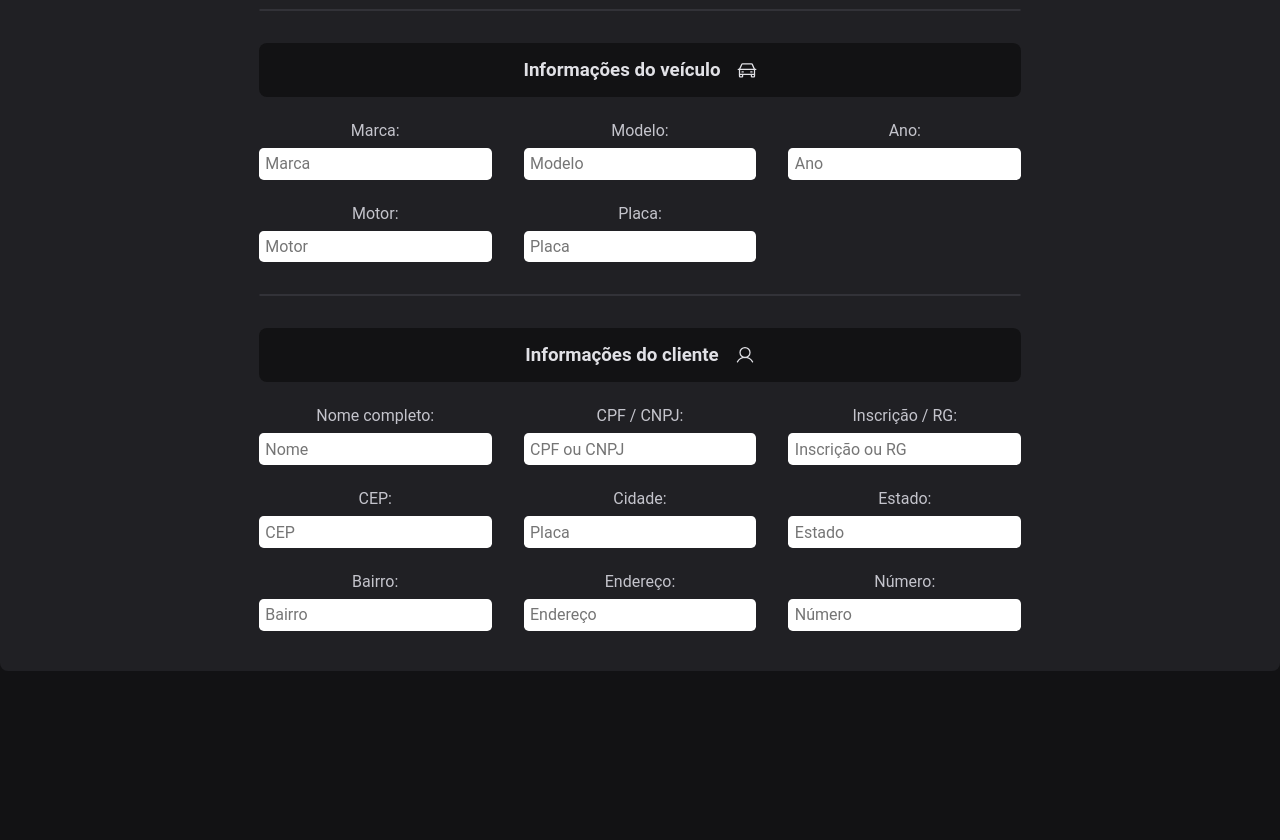
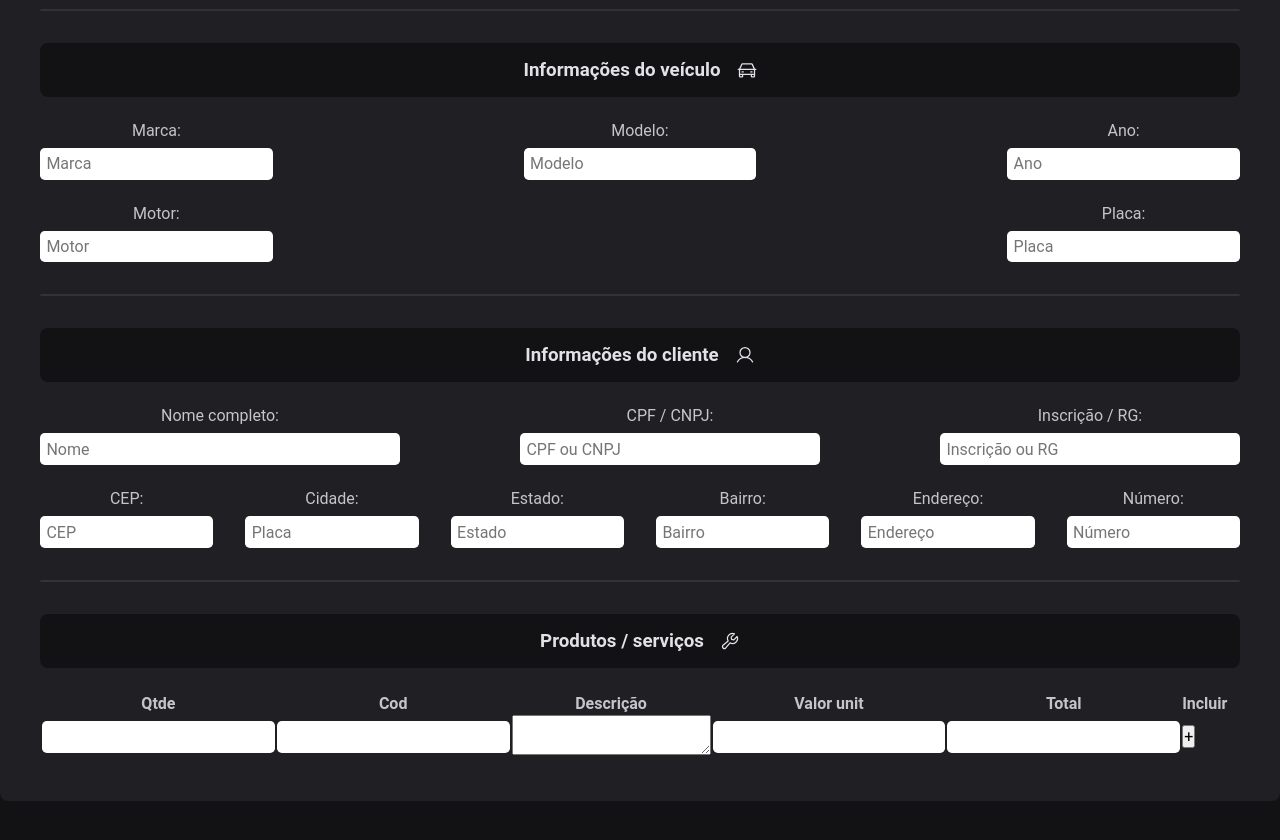
Before and after one commit to caueperuque/ordem_servico, a React (Vite) app: page / in a window 1280 px wide. Shown: the part 340-1180 px from the top of the page. Before the commit the page ends 1091 px from the top, so only its background shows below. Built offline with nearby package versions, Linux system fonts and the light colour scheme.

Commit message:
feat: ajuste layout info cliente

```diff
--- a/src/DefaultLayout/styles.ts
+++ b/src/DefaultLayout/styles.ts
@@ -1,7 +1,7 @@
 import styled from "styled-components";
 
 export const LayoutContainer = styled.div`
-    /* max-width: 74rem; */
+    max-width: 100rem;
     /* height: calc(100vh - 10rem); */
     margin: 5rem auto;
     padding: 2.5rem;
--- a/src/pages/OrdemServico/components/InfoCliente/index.tsx
+++ b/src/pages/OrdemServico/components/InfoCliente/index.tsx
@@ -3,8 +3,8 @@
      Nome
      CPF/CNPJ
      Inscrição/RG
+     CEP
      Endereço / bairro
-     CEP
      Cidade - estado
   */
 
@@ -14,27 +14,23 @@ import { useEffect, useState } from "react";
 import { consultarCep } from "../../../../helpers/functions";
 
 export const InfoCliente = () => {
-  const [cepField, setCepField] = useState<string>('');
-  const [cityField, setCityField] = useState<string>('');
-  const [addressField, setAddressField] = useState<string>('');
-  const [stateField, setStateField] = useState<string>('');
-  const [neighborhoodField, setNeighborhoodField] = useState<string>('');
-  const [numberField, setNumberField] = useState<string>('');
-
+  const [cepField, setCepField] = useState<string>("");
+  const [cityField, setCityField] = useState<string>("");
+  const [addressField, setAddressField] = useState<string>("");
+  const [stateField, setStateField] = useState<string>("");
+  const [neighborhoodField, setNeighborhoodField] = useState<string>("");
+  const [numberField, setNumberField] = useState<string>("");
 
   useEffect(() => {
-    if(cepField.length === 8){
+    if (cepField.length === 8) {
       consultarCep(cepField).then(({ logradouro, bairro, uf, localidade }) => {
         setAddressField(logradouro);
         setNeighborhoodField(bairro);
         setCityField(localidade);
         setStateField(uf);
-
       });
     }
   }, [cepField]);
-
-  // console.log(cep);
 
   return (
     <InputsDadosClienteContainer>
@@ -43,48 +39,77 @@ export const InfoCliente = () => {
         <User size={20} />
       </header>
       <div className="row">
-        <div className="input-group">
+        <div className="input-group" style={{ width: '30%' }}>
           <label htmlFor="">Nome completo:</label>
           <input type="text" placeholder="Nome" />
         </div>
-        <div className="input-group">
+        <div className="input-group" style={{ width: '25%' }}>
           <label htmlFor="">CPF / CNPJ:</label>
           <input type="text" placeholder="CPF ou CNPJ" />
         </div>
-        <div className="input-group">
+        <div className="input-group" style={{ width: '25%' }}>
           <label htmlFor="">Inscrição / RG:</label>
-          <input type="number" placeholder="Inscrição ou RG" />
+          <input type="text" placeholder="Inscrição ou RG" />
         </div>
       </div>
 
       <div className="row">
         <div className="input-group">
           <label htmlFor="">CEP:</label>
-          <input type="text" placeholder="CEP" value={cepField} onChange={(e) => setCepField(e.target.value)}/>
+          <input
+            type="text"
+            placeholder="CEP"
+            value={cepField}
+            onChange={(e) => setCepField(e.target.value)}
+          />
         </div>
         <div className="input-group">
           <label htmlFor="">Cidade:</label>
-          <input type="text" placeholder="Placa" value={cityField} onChange={(e) => setCityField(e.target.value)} />
+          <input
+            type="text"
+            placeholder="Placa"
+            value={cityField}
+            onChange={(e) => setCityField(e.target.value)}
+          />
         </div>
         <div className="input-group">
           <label htmlFor="">Estado:</label>
-          <input type="text" placeholder="Estado" value={stateField} onChange={(e) => setStateField(e.target.value)} />
+          <input
+            type="text"
+            placeholder="Estado"
+            value={stateField}
+            onChange={(e) => setStateField(e.target.value)}
+          />
         </div>
-      </div>
-      <div className="row">
         <div className="input-group">
           <label htmlFor="">Bairro:</label>
-          <input type="text" placeholder="Bairro" value={neighborhoodField} onChange={(e) => setNeighborhoodField(e.target.value)} />
+          <input
+            type="text"
+            placeholder="Bairro"
+            value={neighborhoodField}
+            onChange={(e) => setNeighborhoodField(e.target.value)}
+          />
         </div>
         <div className="input-group">
           <label htmlFor="">Endereço:</label>
-          <input type="text" placeholder="Endereço" value={addressField} onChange={(e) => setAddressField(e.target.value)} />
+          <input
+            type="text"
+            placeholder="Endereço"
+            value={addressField}
+            onChange={(e) => setAddressField(e.target.value)}
+          />
         </div>
         <div className="input-group">
           <label htmlFor="">Número:</label>
-          <input type="text" placeholder="Número" value={numberField} onChange={(e) => setNumberField(e.target.value)} />
+          <input
+            type="text"
+            placeholder="Número"
+            value={numberField}
+            onChange={(e) => setNumberField(e.target.value)}
+          />
         </div>
       </div>
+      {/* <div className="row"></div> */}
     </InputsDadosClienteContainer>
   );
 };
--- a/src/pages/OrdemServico/components/InfoPecasServicos/index.tsx
+++ b/src/pages/OrdemServico/components/InfoPecasServicos/index.tsx
@@ -2,14 +2,42 @@
 // Cod
 // Descrição
 // Valor unit
+// total
 
-import { InfoPecasServicosContainer } from "./styles"
+import { Wrench } from "phosphor-react";
+import { InfoPecasServicosContainer } from "./styles";
 
-// total
 export const InfoPecasServicos = () => {
-    return (
-        <InfoPecasServicosContainer>
-            {/* <h1>Pecas</h1> */}
-        </InfoPecasServicosContainer>
-    )
-}
+  return (
+    <InfoPecasServicosContainer>
+      <header>
+        <h3>Produtos / serviços</h3>
+        <Wrench size={20} />
+      </header>
+      <div className="row">
+        <table>
+          <thead>
+            <th>Qtde</th>
+            <th>Cod</th>
+            <th>Descrição</th>
+            <th>Valor unit</th>
+            <th>Total</th>
+            <th>Incluir</th>
+          </thead>
+          <tbody>
+            <tr>
+              <td><input type="number" /></td>
+              <td><input type="text" name="" id="" /></td>
+              <td><textarea name="" id=""></textarea></td>
+              <td><input type="number" /></td>
+              <td><input type="number" name="" id="" /></td>
+              <td>
+                <button type="button">+</button>
+              </td>
+            </tr>
+          </tbody>
+        </table>
+      </div>
+    </InfoPecasServicosContainer>
+  );
+};
--- a/src/pages/OrdemServico/components/InfoPecasServicos/styles.ts
+++ b/src/pages/OrdemServico/components/InfoPecasServicos/styles.ts
@@ -1,8 +1,7 @@
 import styled from "styled-components";
 
 export const InfoPecasServicosContainer = styled.div`
-    h1 {
-        color: ${props => props.theme['gray-100']};
-        text-align: center;
-    }
-`
+  display: flex;
+  flex-direction: column;
+  gap: 1.5rem;
+`;
--- a/src/pages/OrdemServico/index.tsx
+++ b/src/pages/OrdemServico/index.tsx
@@ -57,6 +57,7 @@ export const OrdemServico = () => {
         <InfoVeiculo />
         <Separator />
         <InfoCliente />
+        <Separator />
         {/* register your input into the hook by invoking the "register" function */}
         {/* <input defaultValue="test" {...register("example")} /> */}
 
--- a/src/styles/global.ts
+++ b/src/styles/global.ts
@@ -27,10 +27,11 @@ export const GlobalStyle = createGlobalStyle`
     padding: 0.4rem;
     border: none;
     border-radius: 0.3rem;
+    width: 100%;
   }
 
   .container {
-    max-width: 800px;
+    /* max-width: 800px; */
     margin: 0 auto;
     padding: 20px;
   }
@@ -53,8 +54,11 @@ export const GlobalStyle = createGlobalStyle`
   }
 
   .row {
+    /* border: solid 3px red; */
     display: flex;
     align-items: flex-start;
+    justify-content: space-between;
+    /* width: 100%; */
     gap: 2rem;
   }
 `;
```
